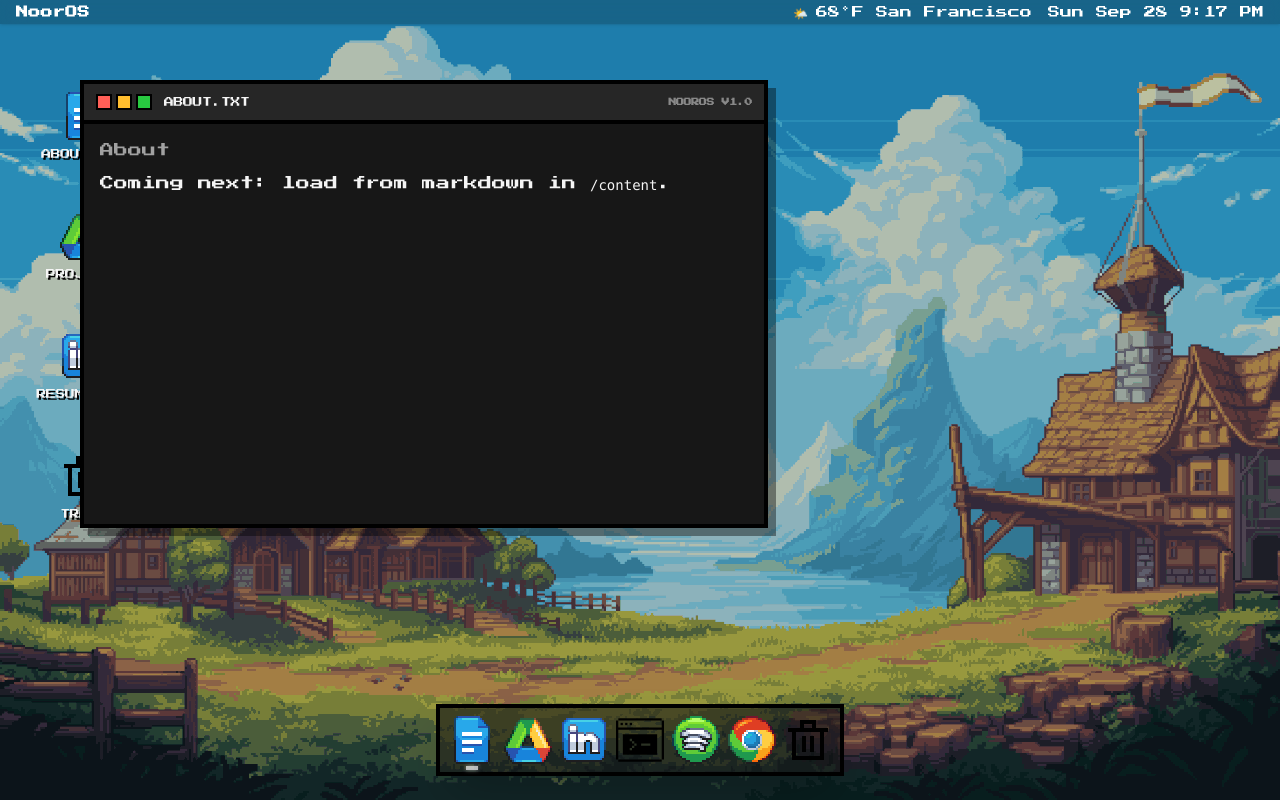
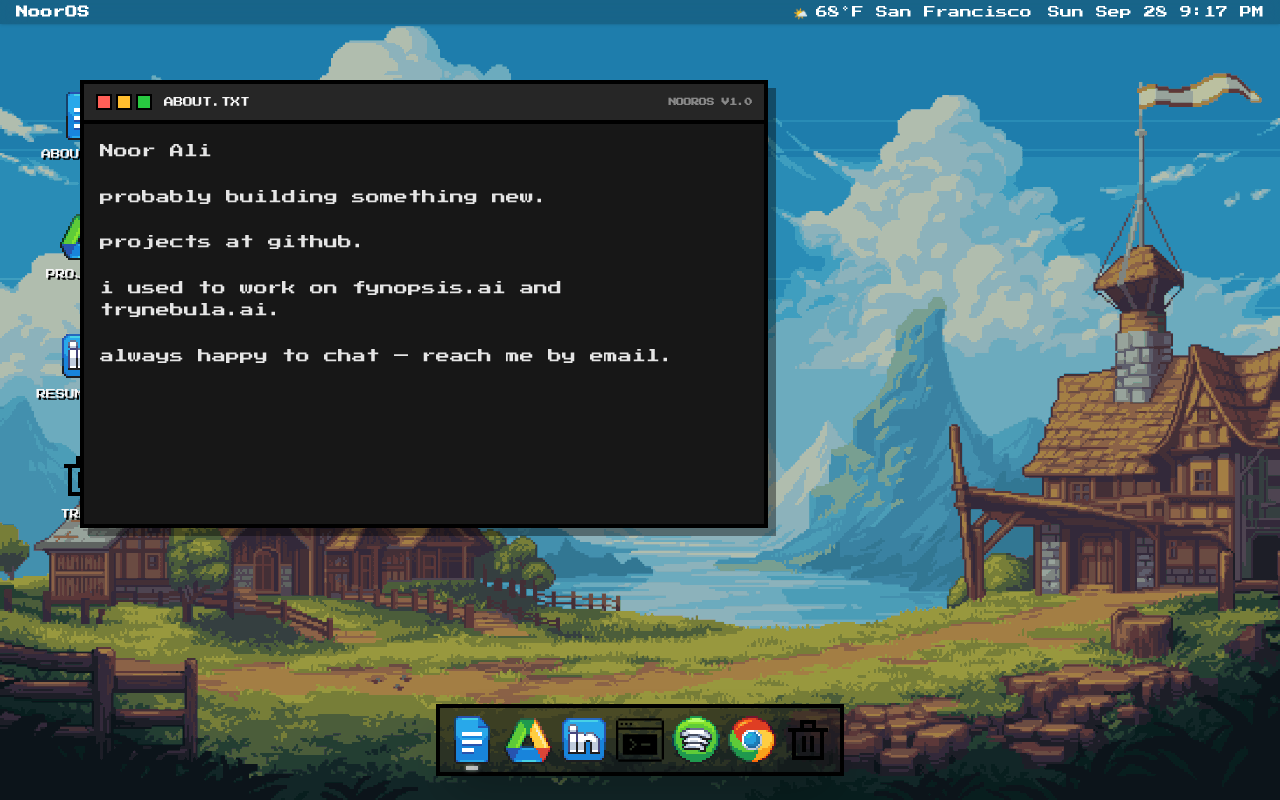
Before and after one commit to oronila/oronila.github.io, a Next.js app: page / in a window 1280 px wide. Both pictures are taken after a click on the button "ABOUT.TXT". Built offline with nearby package versions, Linux system fonts and the light colour scheme.

Commit message:
added the terminal

```diff
--- a/src/components/desktop/apps.tsx
+++ b/src/components/desktop/apps.tsx
@@ -50,9 +50,18 @@ export function AppContent({ appId }: { appId: AppId }) {
   switch (appId) {
     case "about":
       return (
-        <AppFrame title="About">
-          <p>Coming next: load from markdown in <code>/content</code>.</p>
-        </AppFrame>
+        <textarea
+          className="h-full w-full resize-none bg-transparent p-4 text-sm text-neutral-200 outline-none font-pixel leading-relaxed selection:bg-white/20"
+          defaultValue={`Noor Ali
+
+probably building something new.
+
+projects at github.
+
+i used to work on fynopsis.ai and trynebula.ai.
+
+always happy to chat — reach me by email.`}
+        />
       );
     case "projects":
       return (
```
